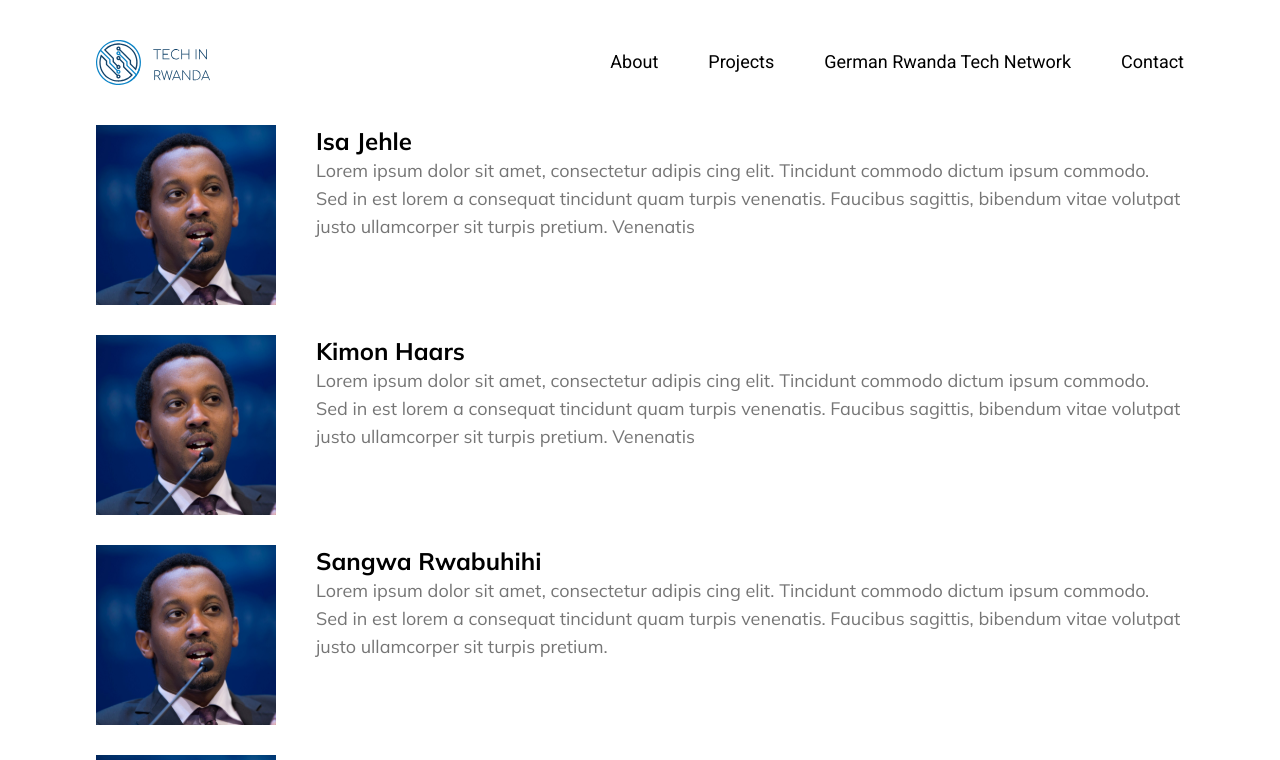
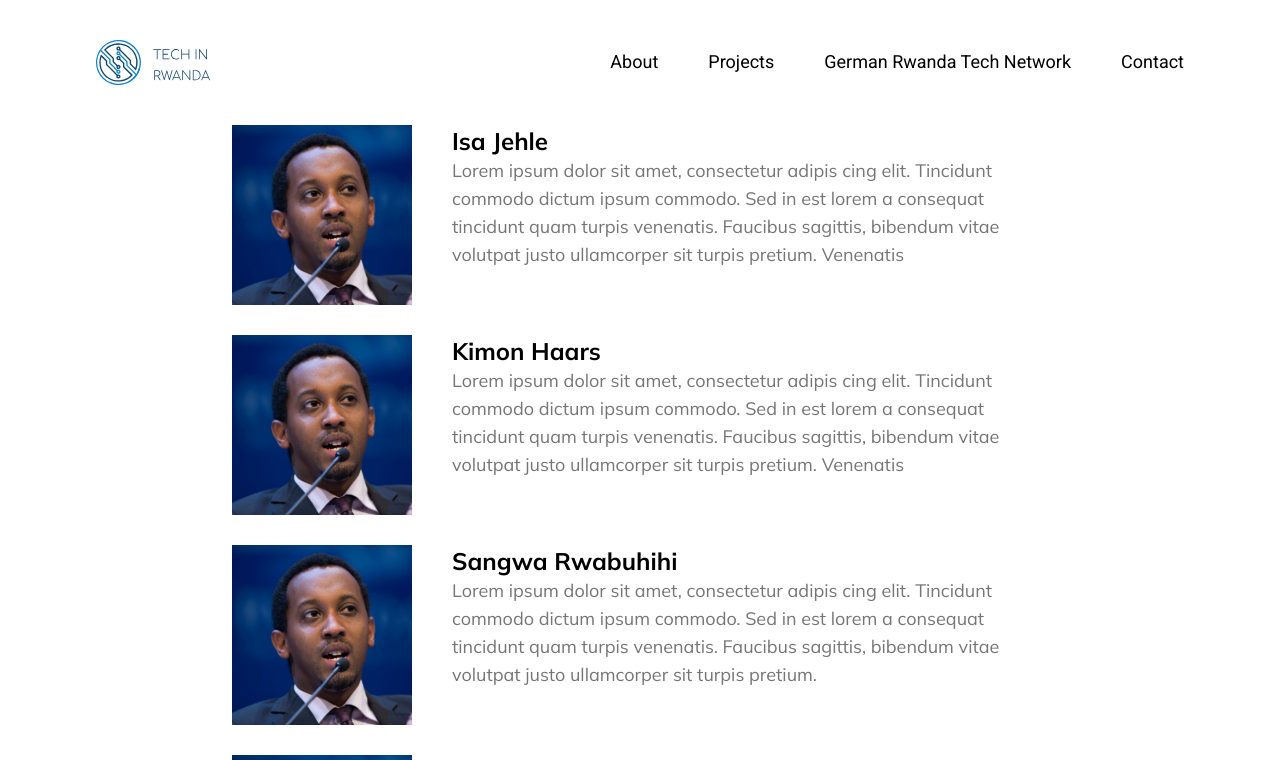
Before and after one commit to kb21-rw/tech-in-rwda-frontend, a Next.js app: page /german-rwanda-tech-network in a window 1280 px wide. Shown: the top 760 px of the page. Built offline with nearby package versions, Linux system fonts and the light colour scheme.

Commit message:
feat: add members component

```diff
--- a/src/app/german-rwanda-tech-network/page.tsx
+++ b/src/app/german-rwanda-tech-network/page.tsx
@@ -3,7 +3,7 @@ import { data } from "../../../public/data/membersPageData.json";
 
 const Members = () => {
   return (
-    <div>
+    <div className="px-0 lg:px-34">
       <MembersContentCard {...data} />
     </div>
   );
--- a/tailwind.config.ts
+++ b/tailwind.config.ts
@@ -30,6 +30,7 @@ export default {
         "28.5": "114px",
         "11.5": "46px",
         45: "180px",
+        34: "136px",
       },
       fontSize: {
         "2.5xl": "28px",
```
